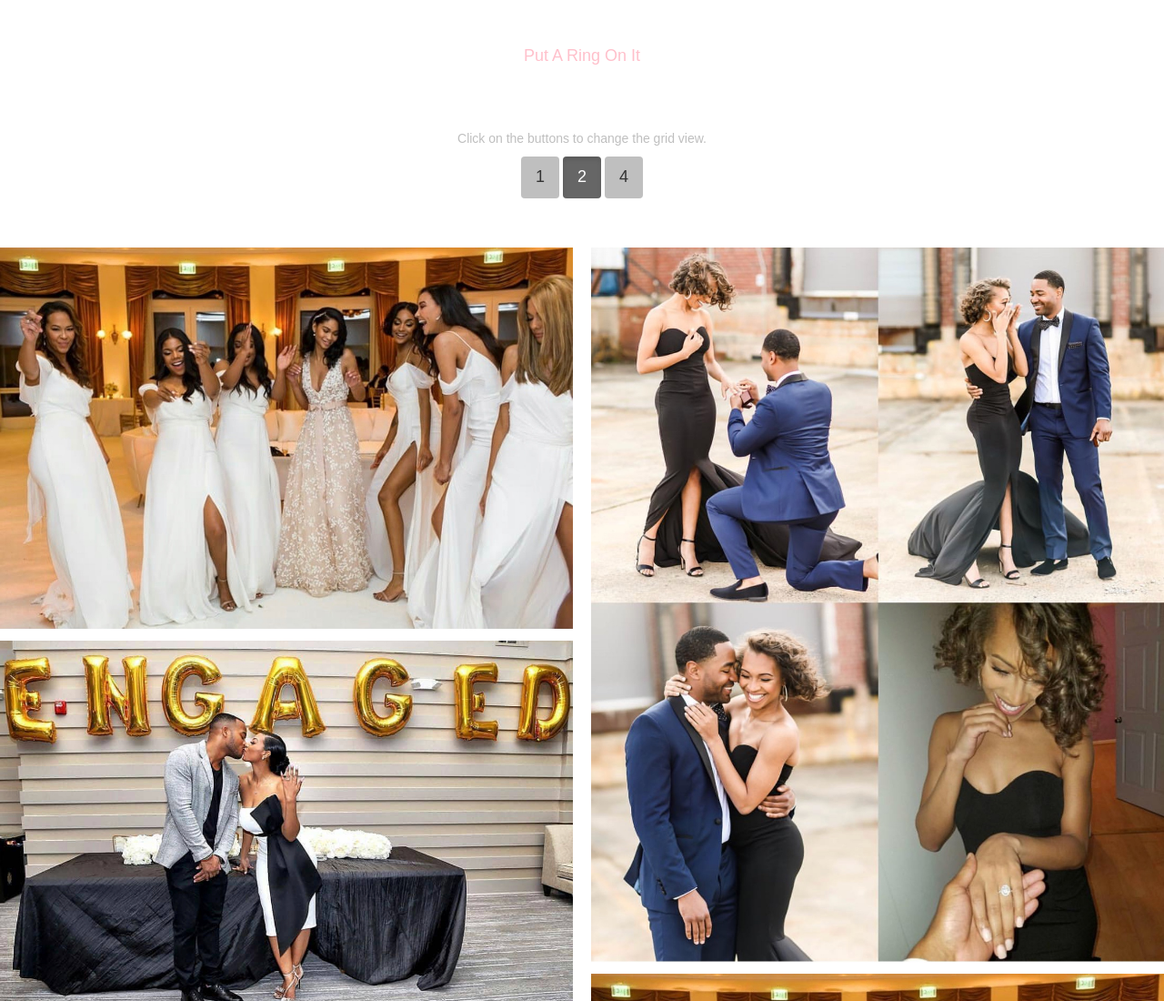
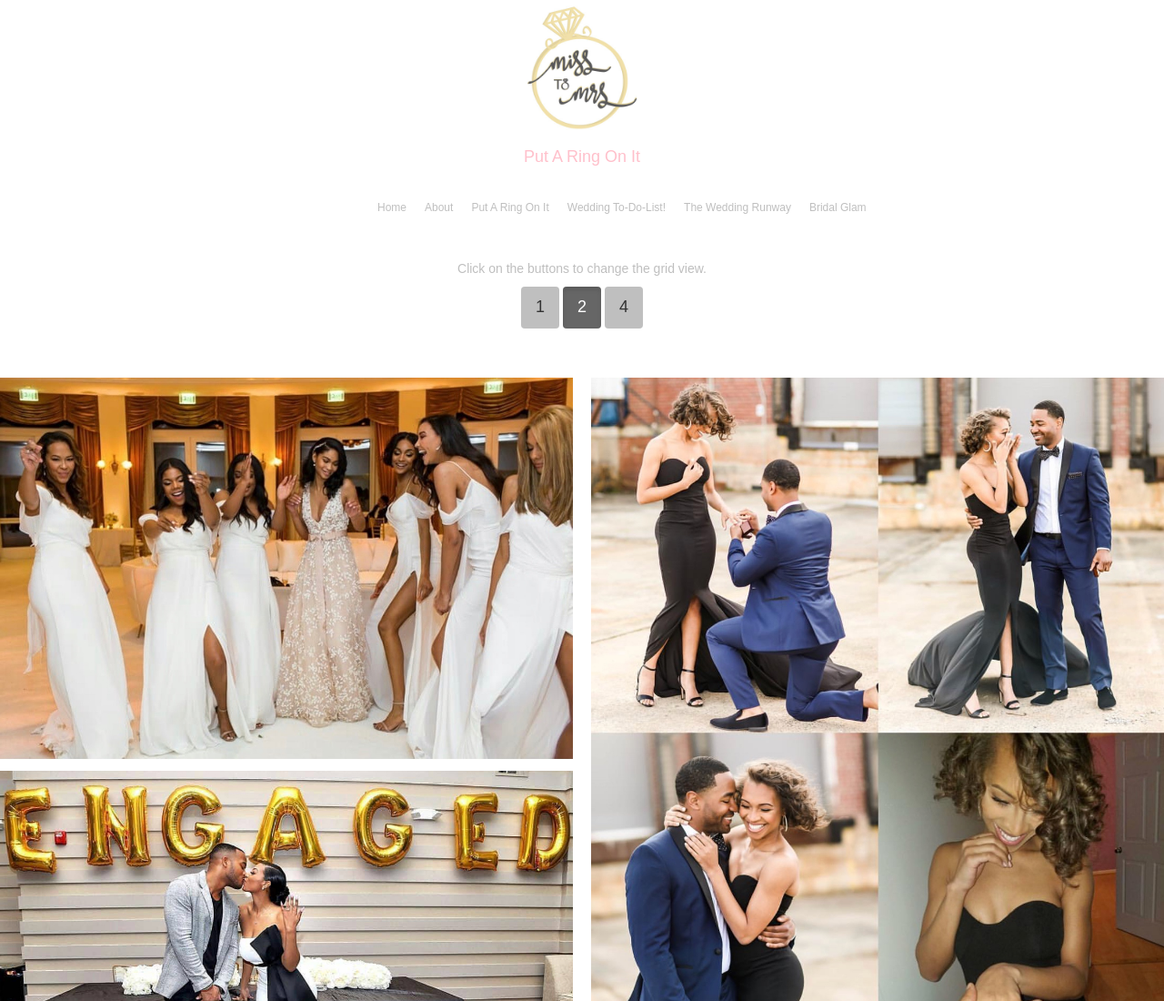
Before and after one commit to DebrahS/MisstoMrs, a plain HTML site: page PutARingOnIt.html in a window 1280 px wide. Shown: the top 1100 px of the page at 91% size. Drawn offline with Linux system fonts and the light colour scheme; files whose address does not match are found by name.

Commit message:
Added navbar to Put A Ring On It page

```diff
--- a/PutARingOnIt.html
+++ b/PutARingOnIt.html
@@ -7,8 +7,20 @@
   <link href='bootstrap/css/bootstrap.css' rel='stylesheet'>
   <link rel="stylesheet" type="text/css" href="style.css">
 
+  <header>
+    <img src="images/logo.png" alt="misstomrs" class="center">
+    <h1>Put A Ring On It</h1>
+    <ul class="nav navbar-nav" id="nav">
+      <li><a href="index.html">Home</a></li>
+      <li><a href="#">About</a></li>
+      <li><a href="PutARingOnIt.html">Put A Ring On It</a></li>
+      <li><a href="#">Wedding To-Do-List!</a></li>
+      <li><a href="#">The Wedding Runway</a> </li>
+      <li><a href="#">Bridal Glam</a> </li>
+    </ul>
+  </header>
+
  <div class="header" id="myHeader">
-    <h1>Put A Ring On It</h1>
     <p>Click on the buttons to change the grid view.</p>
     <button class="btn" onclick="one()">1</button>
     <button class="btn active" onclick="two()">2</button>
--- a/style.css
+++ b/style.css
@@ -22,7 +22,7 @@ ul li a {
 }
 
 #nav {
-  padding-left: 400px;
+  padding-left: 370px;
 }
 
 p {
```
Also changed, not shown: index.html (+1 -2 lines).
